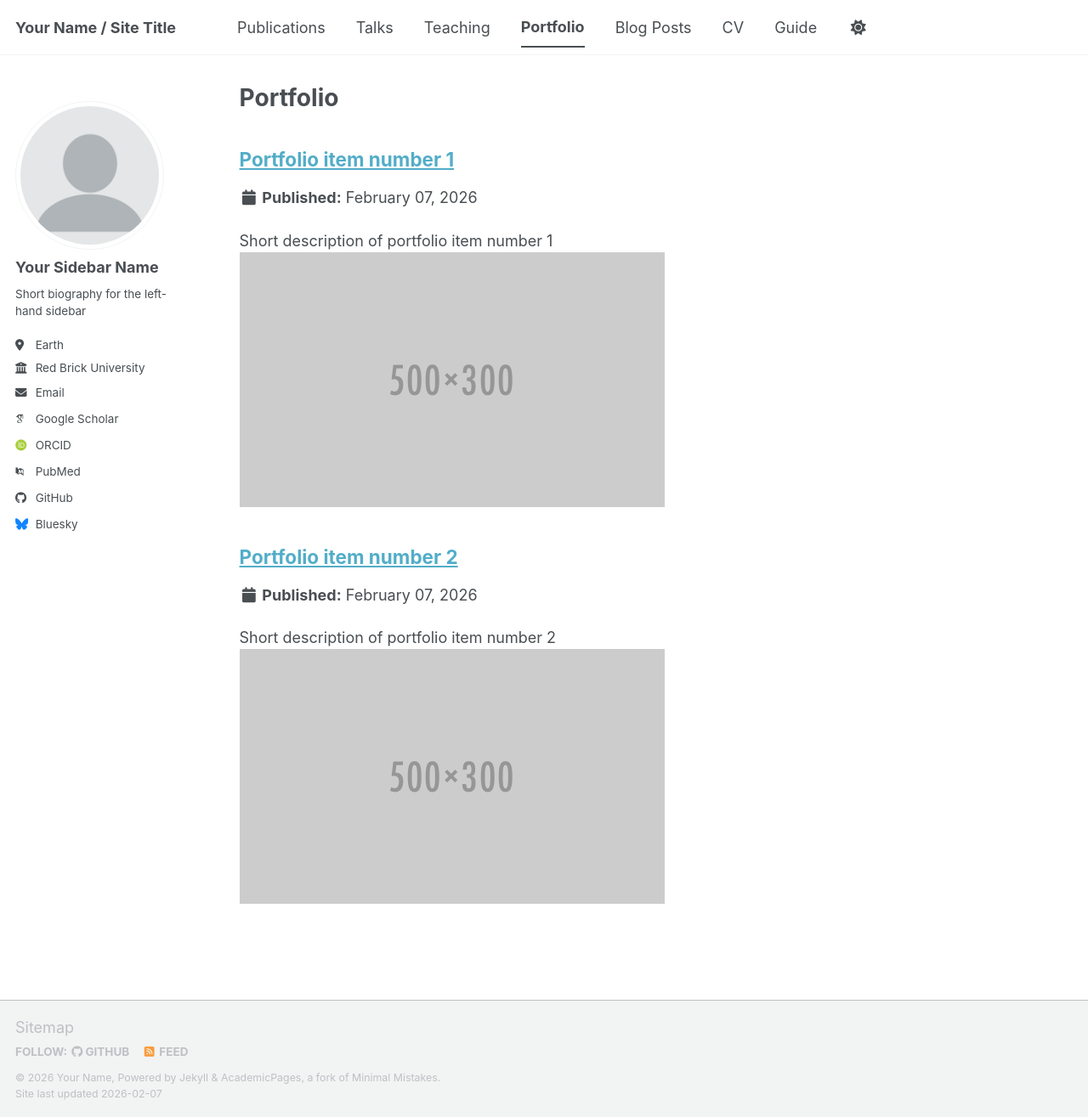
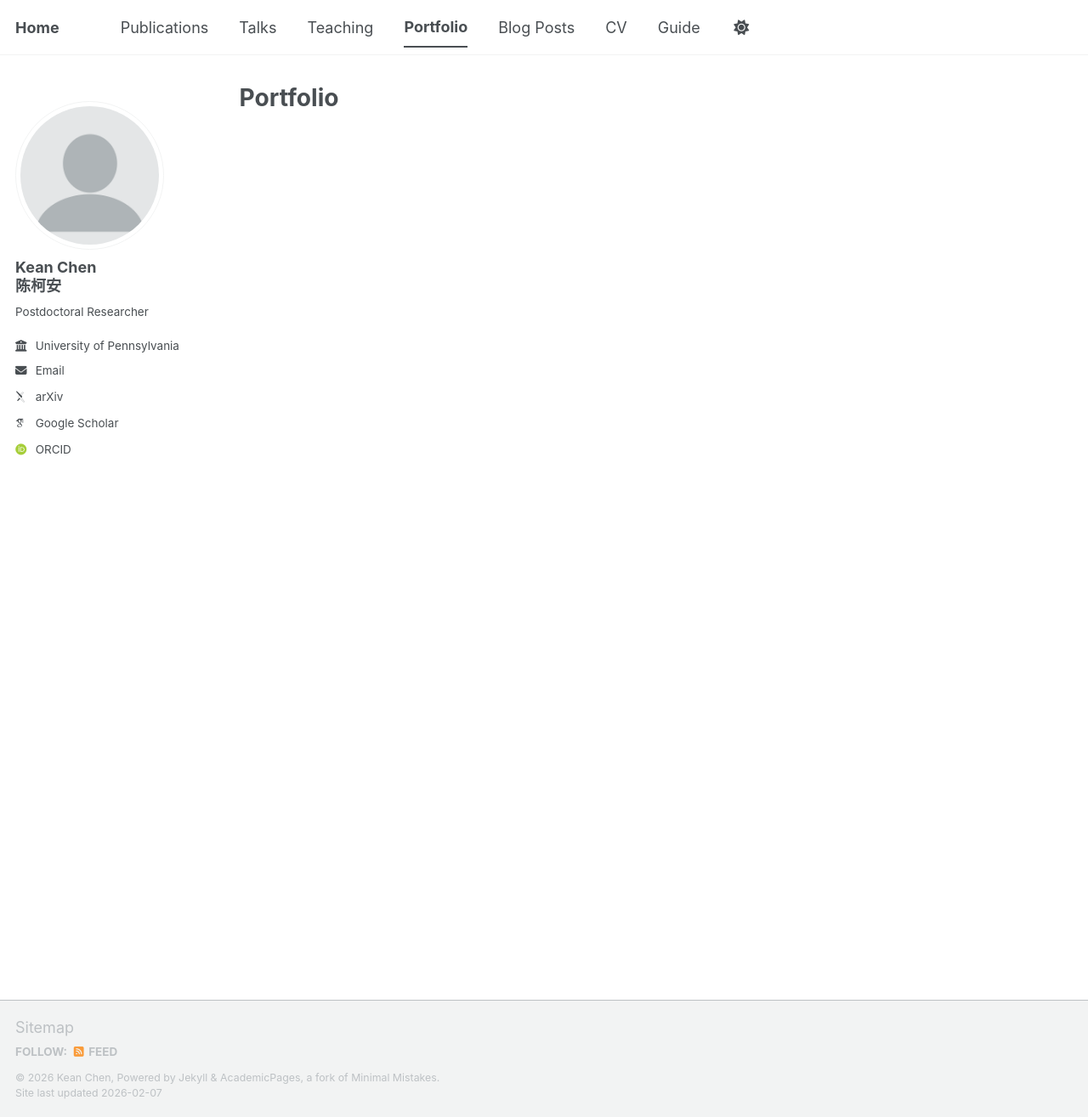
Before and after one commit to cccorn/cccorn.github.io, a Jekyll site: the page built from _pages/portfolio.html, in a window 1280 px wide and 1315 px high. Shown: the whole window at 85% size. Built offline with Jekyll 4.4.1, drawn with Linux system fonts in a browser that asks for light colours; some web fonts are replaced; a script bundle is joined from its source files by our own code; library files that are not in the unit come from our copies.

Commit message:
Update _config.yml

```diff
--- a/_config.yml
+++ b/_config.yml
@@ -9,14 +9,14 @@
 # Basic Site Settings
 locale                   : "en-US"
 site_theme               : "default" # The available themes options are "default", "air", "sunrise", "mint", "dirt" and "contrast"
-title                    : "Your Name / Site Title"
+title                    : "Home"
 title_separator          : "-"
-name                     : &name "Your Name"
-description              : &description "Your Name's academic portfolio"   # Update this with a general description of your site, this is the default if not overridden by a page
-url                      : https://academicpages.github.io # The base hostname & protocol for your site e.g. "https://[your GitHub username].github.io",
+name                     : &name "Kean Chen"
+description              : #&description "Your Name's academic portfolio"   # Update this with a general description of your site, this is the default if not overridden by a page
+url                      : https://cccorn.github.io # The base hostname & protocol for your site e.g. "https://[your GitHub username].github.io",
                                                            # or if you already have some other page hosted on Github then use "https://[your GitHub username].github.io/[Your Repo Name]"
-baseurl                  : "" # the subpath of your site, e.g. "/blog"
-repository               : "academicpages/academicpages.github.io"
+baseurl                  : #"" # the subpath of your site, e.g. "/blog"
+repository               : #"academicpages/academicpages.github.io"
 
 # Site Author - The following control what appear as part of the author content on the side bar.
 #               If a field is blank the icon and link will not appear, otherwise it will be shown.
@@ -24,24 +24,24 @@ repository               : "academicpages/academicpages.github.io"
 author:
   # Biographic information
   avatar           : "profile.png"
-  name             : "Your Sidebar Name"
+  name             : "Kean Chen<br>陈柯安"
   pronouns         : # example: "she/her"
-  bio              : "Short biography for the left-hand sidebar"
-  location         : "Earth"
-  employer         : "Red Brick University"
+  bio              : "Postdoctoral Researcher"
+  location         : #"Philadelphia"
+  employer         : "University of Pennsylvania"
   uri              : # URL
-  email            : "none@example.org"
+  email            : "keanchen.gan@gmail.com"
 
   # Academic websites
   academia         : # URL
-  arxiv            : # URL - Update with the correct link to your profile
-  googlescholar    : "https://scholar.google.com/citations?user=PS_CX0AAAAAJ"
+  arxiv            : "http://arxiv.org/a/chen_k_8"
+  googlescholar    : "https://scholar.google.com/citations?user=Ncvskw4AAAAJ"
   inspire-hep      : # URL
   impactstory      : # URL
-  orcid            : "https://orcid.org/yourorcidurl"
+  orcid            : "https://orcid.org/0000-0002-0772-6635"
   semantic         : # URL
   ssrn             : # URL
-  pubmed           : "https://www.ncbi.nlm.nih.gov/pubmed/?term=john+snow"
+  pubmed           : #
   researchgate     : # URL
   scopus           : # URL
   zotero           : # URL
@@ -51,13 +51,13 @@ author:
   bitbucket        : # Username - Update with your username on the site
   codepen          : # Username
   dribbble         : # Username
-  github           : "academicpages"
+  github           : #"academicpages"
   kaggle           : # Username
   stackoverflow    : # User number or user number and name (i.e., use "1" or "1/jeff-atwood")
 
   # Social media
   artstation       : # Username
-  bluesky          : "bsky.app" # Replace this with you Bluesky username
+  bluesky          : #"bsky.app" # Replace this with you Bluesky username
   facebook         : # Username
   flickr           : # Username
   foursquare       : # Username
@@ -227,27 +227,16 @@ collections:
   publications:
     output: true
     permalink: /:collection/:path/
-  portfolio:
-    output: true
-    permalink: /:collection/:path/
-  talks:
-    output: true
-    permalink: /:collection/:path/
+  #portfolio:
+  #  output: true
+  #  permalink: /:collection/:path/
+  #talks:
+  #  output: true
+  #  permalink: /:collection/:path/
 
 
 # These settings control how pages and collections are included in the site
 defaults:
-  # _posts
-  - scope:
-      path: ""
-      type: posts
-    values:
-      layout: single
-      author_profile: true
-      read_time: true
-      comments: true
-      share: true
-      related: true
   # _pages
   - scope:
       path: ""
@@ -273,23 +262,6 @@ defaults:
       author_profile: true
       share: true
       comments: true
-  # _portfolio
-  - scope:
-      path: ""
-      type: portfolio
-    values:
-      layout: single
-      author_profile: true
-      share: true
-      comment: true
-  # _talks
-  - scope:
-      path: ""
-      type: talks
-    values:
-      layout: talk
-      author_profile: true
-      share: true
 
 
 # Sass/SCSS
```
